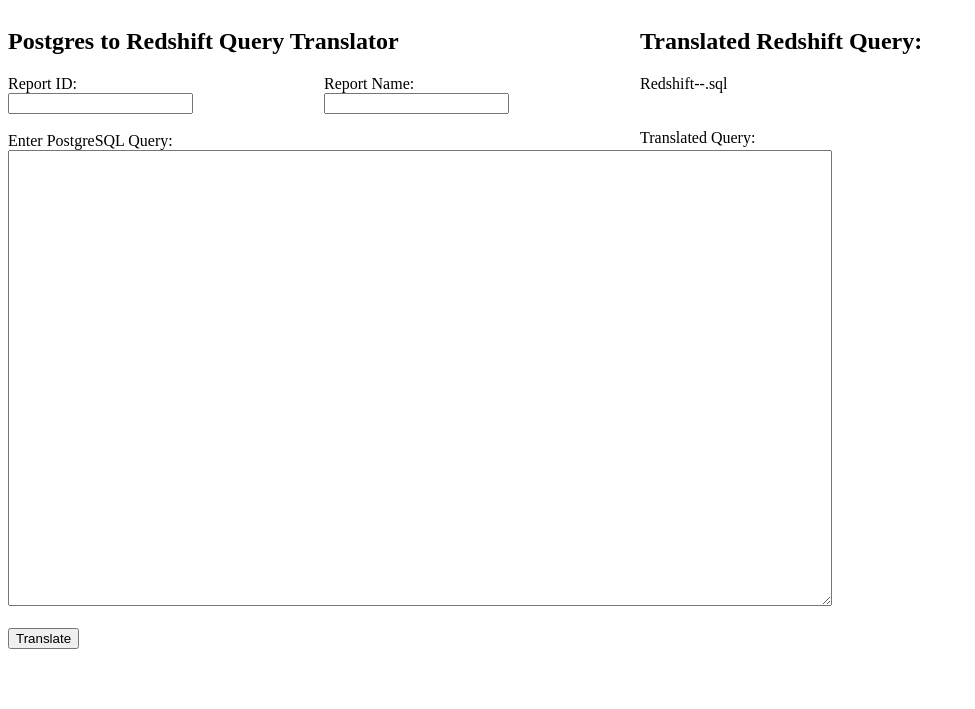
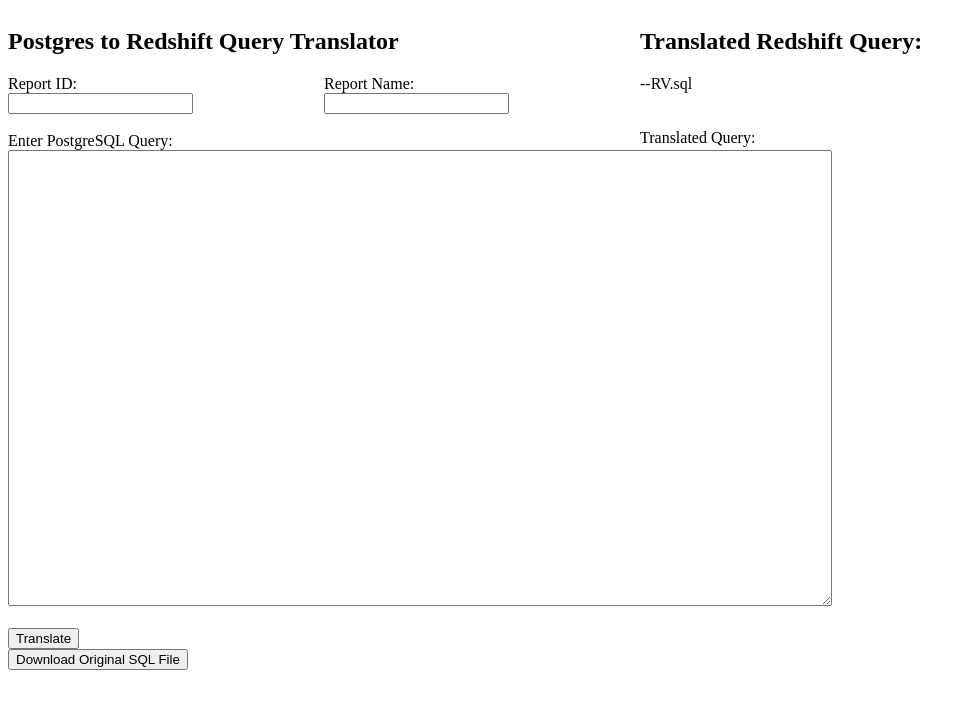
Before and after one commit to Htorres99/RedshiftParserTool, a Flask app: page / in a window 1280 px wide. Shown: the top 709 px of the page, without its empty margins (0-975 px from the left). Run offline with Flask 3, Linux system fonts and the light colour scheme.

Commit message:
Add Original Query download & SQL file renaming

```diff
--- a/app.py
+++ b/app.py
@@ -49,7 +49,7 @@ def index():
                            original_query=original_query,
                            report_id=report_id,
                            report_name=report_name,
-                           file_name=f"Redshift-{report_id}-{report_name}.sql"
+                           file_name=f"{report_id}-{report_name}-RV.sql"
                            )
 
 
@@ -58,8 +58,8 @@ def downloadQuery():
     report_id = request.form['report_id']
     report_name = request.form['report_name']
     translated_query = request.form['translated_query']
+    file_name = f"{report_id}-{report_name}-RV.sql"
 
-    file_name = f"Redshift-{report_id}-{report_name}.sql"
     return send_file(
         io.BytesIO(translated_query.encode()),
         as_attachment=True,
@@ -67,6 +67,19 @@ def downloadQuery():
         mimetype='text/sql'
     )
 
+@app.route('/download/original', methods=['POST'])
+def downloadOriginalQuery():
+    report_id = request.form['report_id']
+    report_name = request.form['report_name']
+    original_query = request.form['original_query']
+    file_name = f"{report_id}-{report_name}-Original.sql"
+
+    return send_file(
+        io.BytesIO(original_query.encode()),
+        as_attachment=True,
+        download_name=file_name,
+        mimetype='text/sql'
+    )
 
 if __name__ == '__main__':
     app.run(debug=True)
--- a/templates/index.html
+++ b/templates/index.html
@@ -38,6 +38,12 @@
                 <textarea id="query" name="query" rows="30" cols="100">{{ original_query }}</textarea><br><br>
                 <input type="submit" value="Translate">
             </form>
+            <form action="/download/original" method="POST">
+                <input type="hidden" name="report_id" value="{{ report_id }}">
+                <input type="hidden" name="report_name" value="{{ report_name }}">
+                <input type="hidden" name="original_query" value="{{ original_query }}">
+                <button type="submit">Download Original SQL File</button>
+            </form>
         </div>
         <div class="column">
             <h2>Translated Redshift Query:</h2>
@@ -54,7 +60,7 @@
                     <input type="hidden" name="report_id" value="{{ report_id }}">
                     <input type="hidden" name="report_name" value="{{ report_name }}">
                     <input type="hidden" name="translated_query" value="{{ translated_query }}">
-                    <button type="submit">Download SQL File</button>
+                    <button type="submit">Download Redshift SQL File</button>
                 </form>
             {% endif %}
         </div>
```
